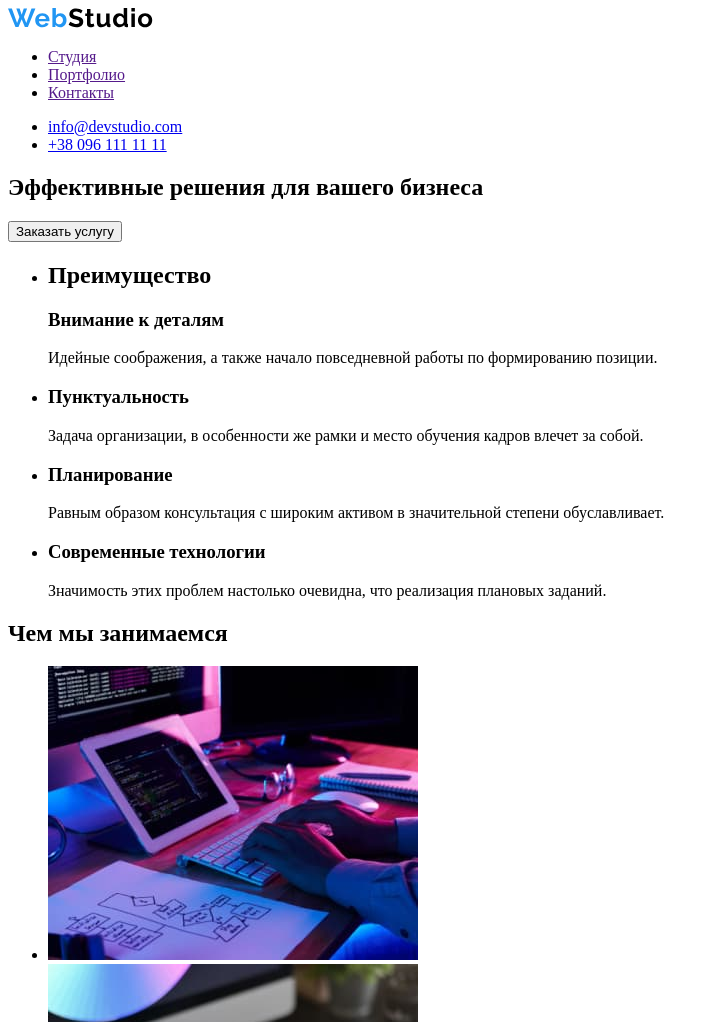
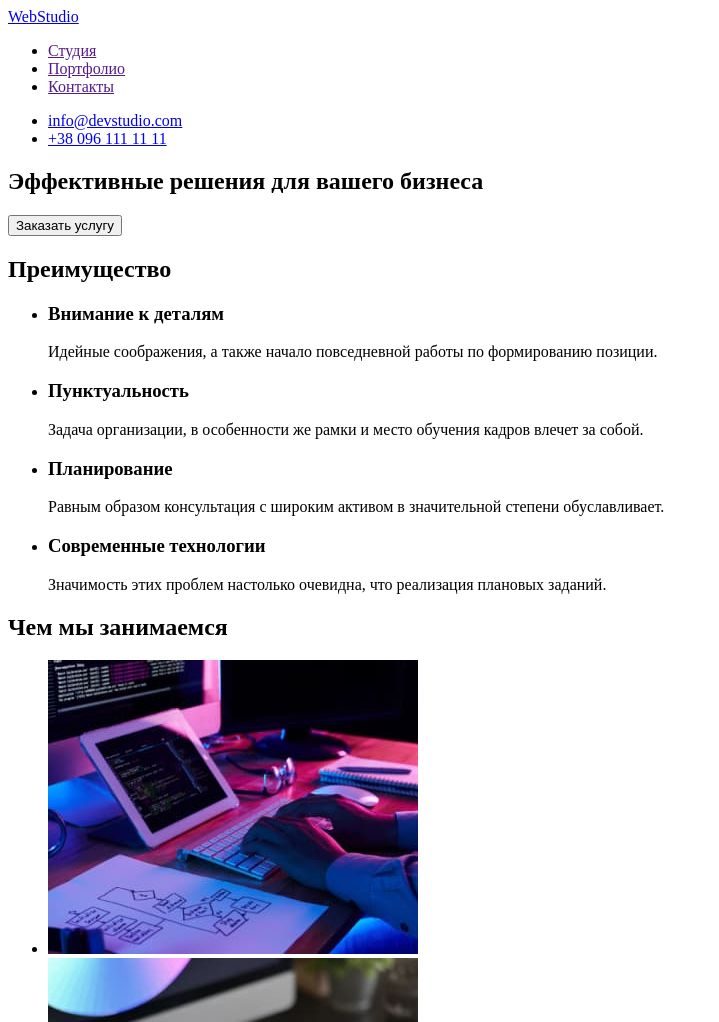
Before and after one commit to Mrichk0/goit-markup-hw-01, a plain HTML site: page index.html in a window 1280 px wide. Shown: the top 1022 px of the page, without its empty margins (0-719 px from the left). Drawn offline with Linux system fonts and the light colour scheme.

Commit message:
index.html

```diff
--- a/index.html
+++ b/index.html
@@ -10,9 +10,7 @@
     <!--хедер-->
     <header>
         <nav>
-            <a href="/">
-                <img src="./images/WebStudio.svg" alt="лого">
-            </a>
+            <a href="/goit-markup-hw-01/index.html">WebStudio</a>
             <ul>
                 <li><a href="">Студия</a></li>
                 <li><a href="">Портфолио</a></li>
@@ -32,9 +30,9 @@
         </section>
         <section>
             <!--переваги-->
+            <h2>Преимущество</h2>
             <ul>
                 <li>
-                    <h2>Преимущество</h2>
                     <h3>Внимание к деталям</h3>
                     <p>Идейные соображения, а также начало повседневной работы по формированию позиции.</p>
                 </li>
@@ -91,14 +89,14 @@
 <footer>
     <!--футер-->
     <section>
-<a href="/">
-    <img src="./images/WebStudio.svg" alt="лого">
-</a>
-<ul>
-    <li><address>г. Киев, пр-т Леси Украинки, 26</address></li>
-    <li><a href="mailto:info@devstudio.com">info@devstudio.com</a></li>
-    <li><a href="tel:+380961111111">+38 096 111 11 11</a></li>
-</ul>
+<a href="/goit-markup-hw-01/index.html">WebStudio</a>
+<address>
+    <ul>
+        <li> <a href=" г.Киев,пр-тЛесиУкраинки,26">г. Киев, пр-т Леси Украинки, 26</a></li>
+        <li><a href="mailto:info@devstudio.com">info@devstudio.com</a></li>
+        <li><a href="tel:+380961111111">+38 096 111 11 11</a></li>
+    </ul>
+</address>
     </section>
 </footer>
 
```
Also changed, not shown: images/WebStudio.svg (deleted), 1 other file.
